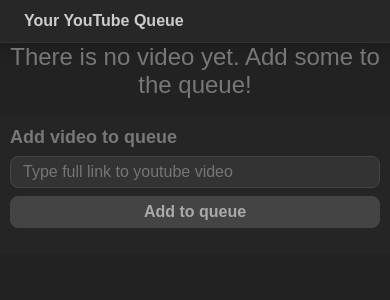
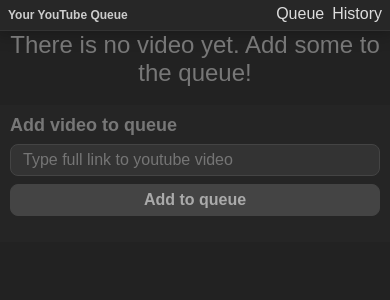
Before and after one commit to bartek623/YoutubeQueue, a React (Create React App) app: page / in a window 390 px wide. Shown: the top 300 px of the page. Built offline with nearby package versions, Linux system fonts and the light colour scheme.

Commit message:
history handling

```diff
--- a/src/App.js
+++ b/src/App.js
@@ -1,7 +1,49 @@
+import { useState } from "react";
+import Header from "./components/Header/Header";
+import History from "./components/Pages/History";
 import Homepage from "./components/Pages/Homepage";
 
 function App() {
-  return <Homepage></Homepage>;
+  const [page, setPage] = useState("queue");
+  const [videoHistory, setVideoHistory] = useState([]);
+  const [queue, setQueue] = useState([]);
+
+  const showHistory = function () {
+    setPage("history");
+  };
+
+  const showQueue = function () {
+    setPage("queue");
+  };
+
+  const addToHistory = function (videoId) {
+    setVideoHistory((prev) => {
+      if (prev.includes(videoId))
+        return [videoId, prev.filter((id) => id !== videoId)];
+
+      return [videoId, ...prev];
+    });
+  };
+
+  const removeFromHistory = function (videoId) {
+    setVideoHistory((prev) => prev.filter((id) => videoId !== id));
+  };
+
+  return (
+    <>
+      <Header showQueue={showQueue} showHistory={showHistory}></Header>
+      {page === "queue" && (
+        <Homepage
+          addToHistory={addToHistory}
+          queue={queue}
+          setQueue={setQueue}
+        ></Homepage>
+      )}
+      {page === "history" && (
+        <History history={videoHistory} remove={removeFromHistory}></History>
+      )}
+    </>
+  );
 }
 
 export default App;
--- /dev/null
+++ b/src/components/Header/Header.js
@@ -0,0 +1,35 @@
+import styles from "./Header.module.css";
+
+function Header(props) {
+  const showQueue = function (e) {
+    e.preventDefault();
+    props.showQueue();
+  };
+
+  const showHistory = function (e) {
+    e.preventDefault();
+    props.showHistory();
+  };
+
+  return (
+    <header className={styles["main-header"]}>
+      <h1>Your YouTube Queue</h1>
+      <nav className={styles["main-nav"]}>
+        <ul>
+          <li>
+            <a href="queue" onClick={showQueue}>
+              Queue
+            </a>
+          </li>
+          <li>
+            <a href="history" onClick={showHistory}>
+              History
+            </a>
+          </li>
+        </ul>
+      </nav>
+    </header>
+  );
+}
+
+export default Header;
--- /dev/null
+++ b/src/components/Header/Header.module.css
@@ -0,0 +1,73 @@
+.main-header {
+  display: flex;
+  justify-content: space-between;
+  align-items: center;
+
+  color: #ccc;
+  background-color: #272727;
+  box-shadow: 0 0 16px 4px rgba(0, 0, 0, 0.25);
+  padding: 1.2rem 2.4rem;
+  letter-spacing: -1px;
+
+  border-bottom: 1px solid #333;
+}
+
+.main-nav ul {
+  display: flex;
+  list-style: none;
+  gap: 3.2rem;
+}
+
+.main-nav a {
+  display: flex;
+  flex-direction: column;
+  align-items: center;
+
+  text-decoration: none;
+  color: #ddd;
+  font-size: 1.6rem;
+  margin-top: 1px;
+
+  transition: all 0.2s;
+}
+
+.main-nav a:hover {
+  color: #aaa;
+}
+
+.main-nav a::after {
+  display: block;
+  content: "";
+  width: 0%;
+  height: 2px;
+  margin-top: 1px;
+  background-color: #aaa;
+
+  transition: all 0.2s;
+}
+
+.main-nav a:hover::after {
+  width: 100%;
+}
+
+/* 1150px */
+@media (max-width: 72em) {
+  .main-header {
+    font-size: 0.8rem;
+    letter-spacing: 0;
+  }
+}
+
+@media (max-width: 25em) {
+  .main-header {
+    padding: 0.4rem 0.8rem;
+  }
+
+  .main-header h1 {
+    font-size: 1.2rem;
+  }
+
+  .main-nav ul {
+    gap: 8px;
+  }
+}
--- /dev/null
+++ b/src/components/Pages/History.js
@@ -0,0 +1,12 @@
+import VideoItem from "../VideoList/VideoItem";
+import styles from "./History.module.css";
+
+function History(props) {
+  const items = props.history.map((video, i) => (
+    <VideoItem id={video} key={i + video} onRemove={props.remove}></VideoItem>
+  ));
+
+  return <main className={styles.main}>{items}</main>;
+}
+
+export default History;
--- /dev/null
+++ b/src/components/Pages/History.module.css
@@ -0,0 +1,26 @@
+.main {
+  padding: 2.4rem;
+  display: grid;
+  grid-template-columns: repeat(4, 1fr);
+  column-gap: 1.2rem;
+  row-gap: 2.4rem;
+}
+
+@media (max-width: 94em) {
+  .main {
+    grid-template-columns: repeat(3, 1fr);
+  }
+}
+
+@media (max-width: 69em) {
+  .main {
+    grid-template-columns: repeat(2, 1fr);
+  }
+}
+
+@media (max-width: 50em) {
+  .main {
+    grid-template-columns: 1fr;
+    padding: 1.2rem 0;
+  }
+}
--- a/src/components/Pages/Homepage.js
+++ b/src/components/Pages/Homepage.js
@@ -2,11 +2,11 @@
 import VideoList from "../VideoList/VideoList";
 import Player from "../Player/Player";
 import styles from "./Homepage.module.css";
-import { useState } from "react";
+import { useCallback, useEffect, useState } from "react";
 
-function Homepage() {
+function Homepage(props) {
   const [currentVideo, setCurrentVideo] = useState("");
-  const [queue, setQueue] = useState([]);
+  const { queue, setQueue, addToHistory } = props;
 
   const addToQueue = function (videoId) {
     setQueue((prev) => {
@@ -21,25 +21,35 @@
     });
   };
 
-  const removeFromQueue = function (videoId) {
+  const removeFromQueue = useCallback(
+    (videoId) => {
       setQueue((prev) => prev.filter((el) => el !== videoId));
-  };
+    },
+    [setQueue]
+  );
 
-  const changeVideoOnPlayer = function (videoId = "") {
+  const changeVideoOnPlayer = useCallback(
+    (videoId = "") => {
       if (queue.length === 0) {
+        addToHistory(videoId);
         setCurrentVideo(videoId);
         return;
       }
 
+      addToHistory(queue[0]);
       setCurrentVideo(queue[0]);
       removeFromQueue(queue[0]);
-  };
+    },
+    [addToHistory, removeFromQueue, queue]
+  );
+
+  useEffect(() => {
+    if (queue.length > 0 && !currentVideo) {
+      changeVideoOnPlayer();
+    }
+  }, [changeVideoOnPlayer, queue, currentVideo]);
 
   return (
-    <>
-      <header className={styles["main-header"]}>
-        <h1>Your YouTube Queue</h1>
-      </header>
     <main className={styles.main}>
       <Player currVideo={currentVideo} onEnd={changeVideoOnPlayer}></Player>
       <aside>
@@ -47,7 +57,6 @@
         <VideoList videos={queue} onRemove={removeFromQueue}></VideoList>
       </aside>
     </main>
-    </>
   );
 }
 
--- a/src/components/Pages/Homepage.module.css
+++ b/src/components/Pages/Homepage.module.css
@@ -1,13 +1,3 @@
-.main-header {
-  color: #ccc;
-  background-color: #272727;
-  box-shadow: 0 0 16px 4px rgba(0, 0, 0, 0.25);
-  padding: 1.2rem 2.4rem;
-  letter-spacing: -1px;
-
-  border-bottom: 1px solid #333;
-}
-
 .main {
   padding: 1.2rem;
   display: flex;
--- a/src/components/VideoList/VideoItem.js
+++ b/src/components/VideoList/VideoItem.js
@@ -1,18 +1,21 @@
+import React from "react";
+
 import { useEffect, useState } from "react";
 import useFetch from "../../hooks/useFetch";
 
 import styles from "./VideoItem.module.css";
 
 function VideoItem(props) {
-  const { isLoading, error, getVideoInfo } = useFetch();
+  const { isLoading, getVideoInfo } = useFetch();
   const [videoInfo, setVideoInfo] = useState(null);
+  const { id } = props;
 
   useEffect(() => {
-    getVideoInfo(props.id, setVideoInfo);
-  }, [getVideoInfo]);
+    getVideoInfo(id, setVideoInfo);
+  }, [getVideoInfo, id]);
 
   const deleteHandler = function () {
-    props.onRemove(props.id);
+    props.onRemove(id);
   };
 
   if (!videoInfo) return;
@@ -22,21 +25,26 @@
       ? videoInfo.title.slice(0, 48) + "..."
       : videoInfo.title;
 
+  if (isLoading) {
+    return (
+      <li className={styles.item}>
+        <div className={styles["loading-box"]}></div>
+      </li>
+    );
+  }
+
   return (
     <li className={styles.item}>
-      <img src={videoInfo.thumbnails.default.url}></img>
+      <img src={videoInfo.thumbnails.default.url} alt="video thumbnail"></img>
       <div>
         <h4>{title}</h4>
-        <p>
-          {isLoading && "loading"}
-          {!isLoading && videoInfo.channelTitle}
-        </p>
+        <p>{videoInfo.channelTitle}</p>
         <button className={styles["close-btn"]} onClick={deleteHandler}>
-          <span class="material-symbols-outlined">delete</span>
+          <span className="material-symbols-outlined">delete</span>
         </button>
       </div>
     </li>
   );
 }
 
-export default VideoItem;
+export default React.memo(VideoItem);
--- a/src/components/VideoList/VideoItem.module.css
+++ b/src/components/VideoList/VideoItem.module.css
@@ -44,3 +44,32 @@
   cursor: pointer;
   color: #444;
 }
+
+.loading-box {
+  display: flex;
+  align-items: center;
+  justify-content: center;
+
+  width: 100%;
+  height: 9rem;
+}
+
+.loading-box::after {
+  content: "";
+  width: 5rem;
+  height: 5rem;
+  border: 5px solid;
+  border-color: #ddd transparent #ddd transparent;
+  border-radius: 50%;
+
+  animation: 0.5s infinite linear loading-spinner;
+}
+
+@keyframes loading-spinner {
+  from {
+    rotate: 0;
+  }
+  to {
+    rotate: 360deg;
+  }
+}
--- a/src/components/VideoList/VideoList.js
+++ b/src/components/VideoList/VideoList.js
@@ -1,16 +1,13 @@
+import React from "react";
 import VideoItem from "./VideoItem";
 
 import styles from "./VideoList.module.css";
 
 function VideoList(props) {
-  const items = props.videos.map((video) => (
-    <VideoItem
-      key={Date.now() * Math.random()}
-      id={video}
-      onRemove={props.onRemove}
-    ></VideoItem>
+  const items = props.videos.map((video, i) => (
+    <VideoItem key={i + video} id={video} onRemove={props.onRemove}></VideoItem>
   ));
   return <ul className={styles.list}>{items}</ul>;
 }
 
-export default VideoList;
+export default React.memo(VideoList);
```
Lines whose indentation alone changed are shown as unchanged.
